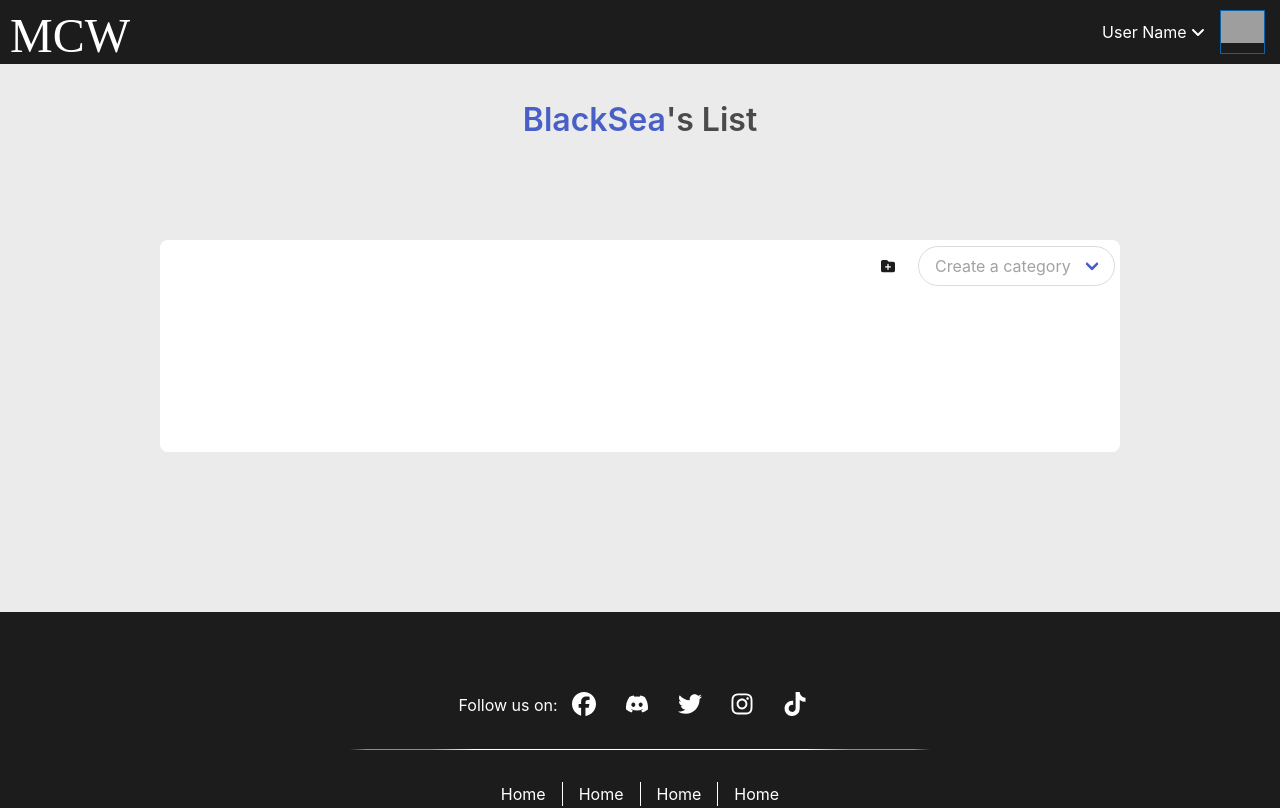
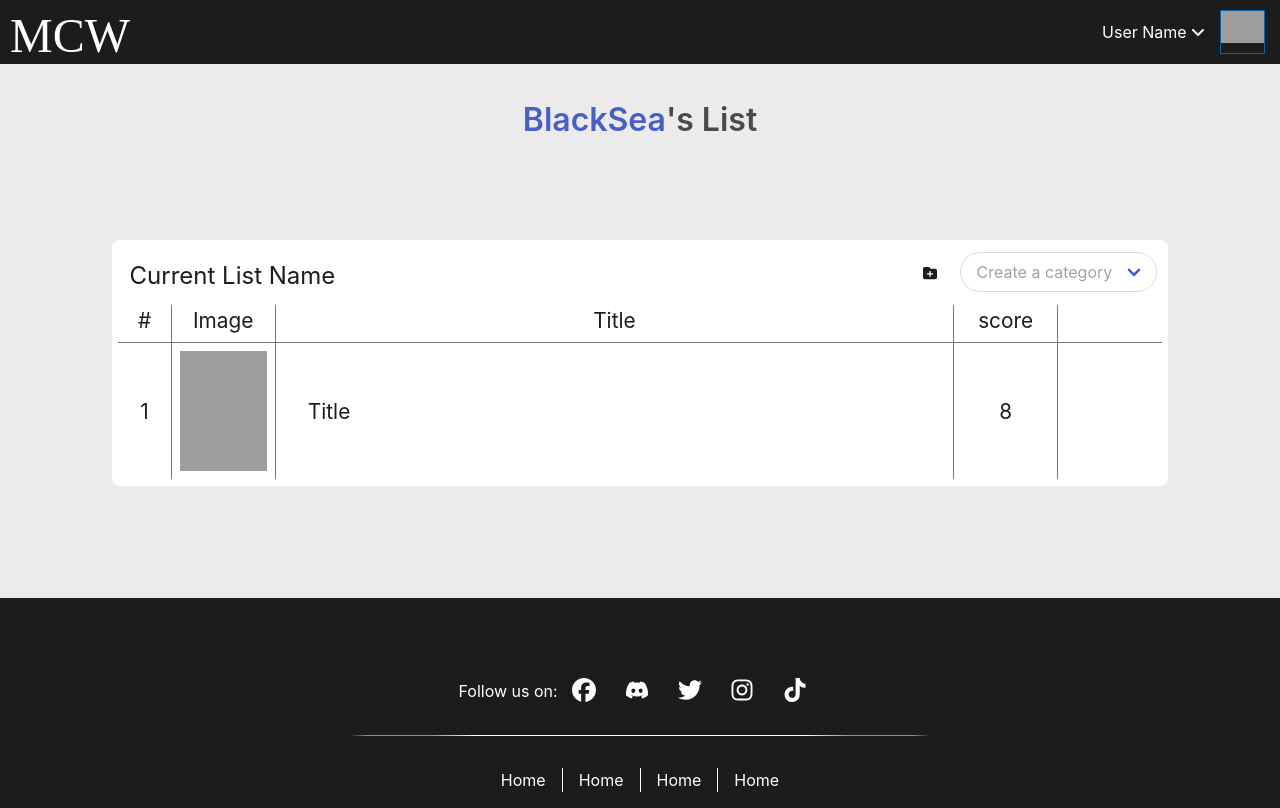
Before and after one commit to AliHakim773/MCW, a Vue app in the folder Frontend/: page /list in a window 1280 px wide. Shown: the top 808 px of the page. Built offline with nearby package versions, Linux system fonts and the light colour scheme; grey boxes are pictures that could not be loaded.

Commit message:
added ListItem

```diff
--- /dev/null
+++ b/Frontend/src/components/ListItem.vue
@@ -0,0 +1,49 @@
+<template>
+  <div class="list-item">
+    <div class="list-cell" style="width: 5%">{{ number }}</div>
+    <div class="list-cell list-cell-img" style="width: 10%">
+      <img src="../../public/Lissa.png" class="list-img" :alt="title" />
+    </div>
+    <div class="list-cell list-cell-title" style="width: 65%">{{ title }}</div>
+    <div class="list-cell" style="width: 10%">{{ score }}</div>
+    <div class="list-cell" style="width: 10%"></div>
+  </div>
+</template>
+<script>
+export default {
+  name: 'ListItem',
+  props: ['number', 'title', 'score', 'deletable'],
+}
+</script>
+<style scoped>
+.list-item {
+  display: flex;
+}
+.list-cell {
+  display: flex;
+  justify-content: center;
+  align-items: center;
+  font-size: 1.3em;
+  font-weight: 400;
+  color: var(--color-black);
+}
+.list-cell:not(:first-child) {
+  border-left: 1px solid var(--color-grey);
+}
+.list-img {
+  height: 7.5rem;
+  width: 6rem;
+  object-fit: cover;
+}
+.list-cell-img {
+  padding: 0.5rem;
+  display: flex;
+  justify-content: center;
+  align-items: center;
+}
+.list-cell-title {
+  display: flex;
+  justify-content: flex-start;
+  padding-left: 2rem;
+}
+</style>
--- a/Frontend/src/views/ListView.vue
+++ b/Frontend/src/views/ListView.vue
@@ -6,19 +6,37 @@
     </header>
     <div class="div-comp-white list">
       <header>
-        <div class="category"><Categories :list="ListCategory" /></div>
-        <div class="list-header"></div>
+        <div class="category">
+          <div class="current-list-title">{{ CurrentList }}</div>
+          <Categories :list="ListCategory" />
+        </div>
+        <div class="list-nav">
+          <div class="list-title" style="width: 5%">#</div>
+          <div class="list-title" style="width: 10%">Image</div>
+          <div class="list-title" style="width: 65%">Title</div>
+          <div class="list-title" style="width: 10%">score</div>
+          <div class="list-title" style="width: 10%"></div>
+        </div>
+        <ListItem
+          :number="number"
+          :score="score"
+          :title="title"
+          :deletable="deletable"
+          class="list-items"
+        />
       </header>
     </div>
   </div>
 </template>
 <script>
 import Categories from '@/components/Categories.vue'
+import ListItem from '@/components/ListItem.vue'
 
 export default {
   name: 'ListView',
   components: {
     Categories,
+    ListItem,
   },
   data() {
     return {
@@ -27,6 +45,11 @@ export default {
         // { id: 1, listName: 'Marvel' },
         // { id: 2, listName: 'roror' },
       ],
+      CurrentList: 'Current List Name',
+      number: 1,
+      title: 'Title',
+      score: '8',
+      deletable: false,
     }
   },
 }
@@ -42,7 +65,8 @@ export default {
   font-weight: 600;
 }
 .list {
-  margin: 1rem 10rem 10rem 10rem;
+  margin: 1rem 7rem 7rem 7rem;
+  padding: 0.4rem;
 }
 .list header {
   display: flex;
@@ -50,6 +74,29 @@ export default {
 }
 .category {
   display: flex;
-  justify-content: end;
+  justify-content: space-between;
+}
+.current-list-title {
+  padding: 0.7rem;
+  font-size: 1.5em;
+  font-weight: 400;
+  color: var(--color-black);
+}
+.list-nav {
+  display: flex;
+}
+.list-items:not(:last-child) {
+  border-bottom: 1px solid var(--color-grey);
+}
+.list-title {
+  text-align: center;
+  padding-bottom: 0.4rem;
+  font-size: 1.3em;
+  font-weight: 400;
+  color: var(--color-black);
+  border-bottom: 1px solid var(--color-grey);
+}
+.list-title:not(:first-child) {
+  border-left: 1px solid var(--color-grey);
 }
 </style>
```
